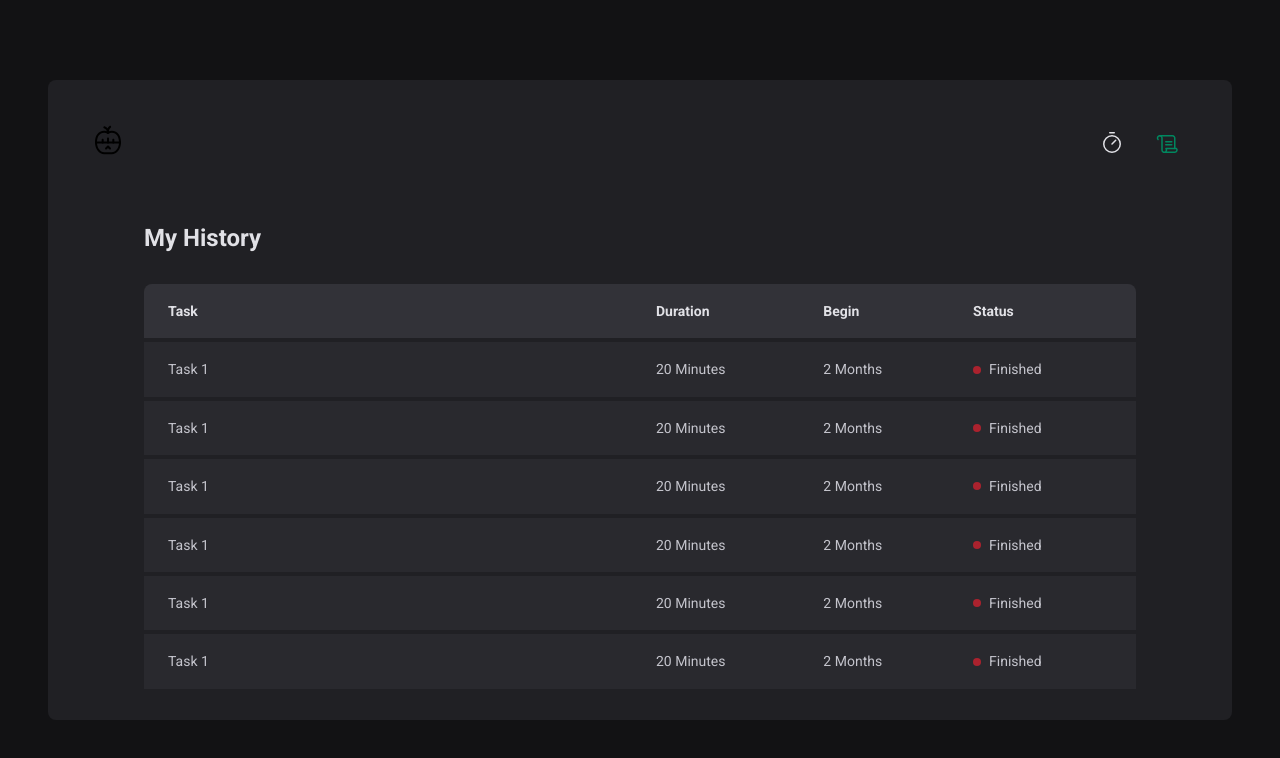
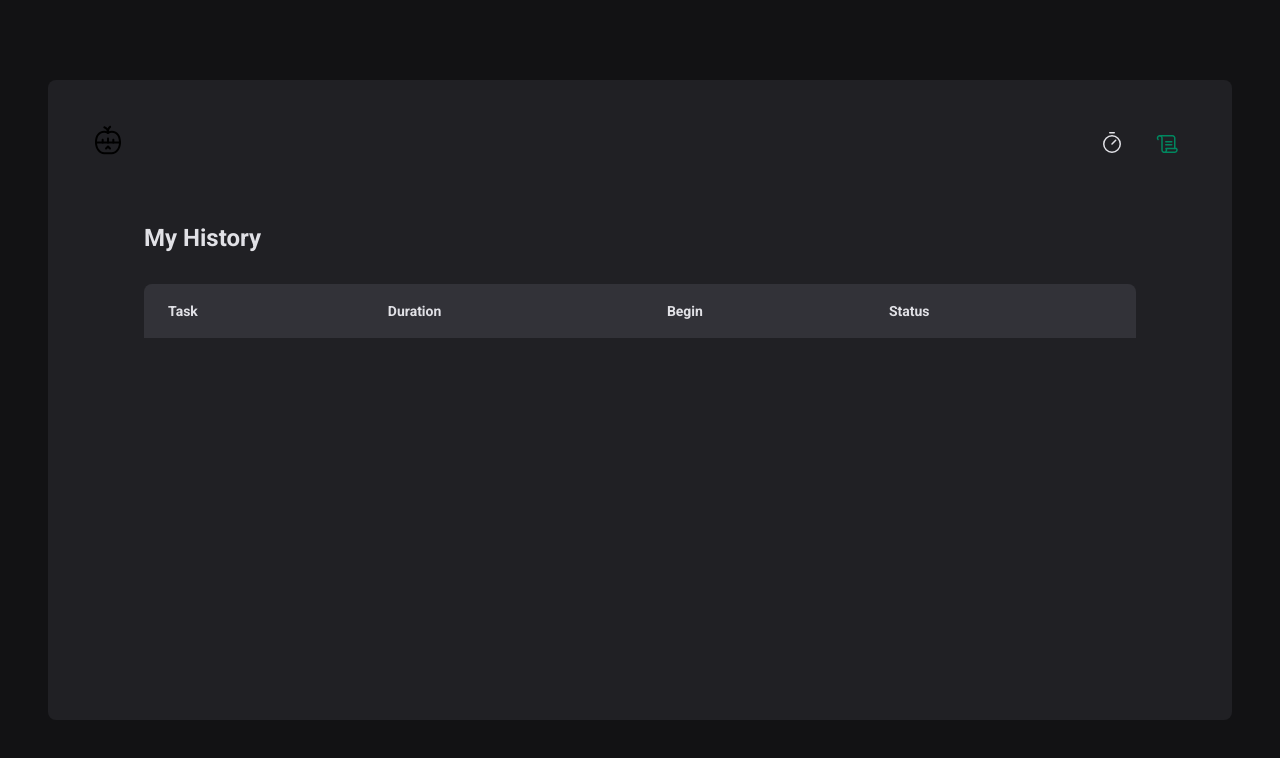
Before and after one commit to whoiswentz/react-pomodoro, a React (Vite) app: page /history in a window 1280 px wide. Shown: the top 758 px of the page. Built offline with nearby package versions, Linux system fonts and the light colour scheme.

Commit message:
feat(cycles): CycleForm and History page using context api

```diff
--- a/package.json
+++ b/package.json
@@ -11,6 +11,7 @@
   },
   "dependencies": {
     "@hookform/resolvers": "^3.3.2",
+    "date-fns": "^2.30.0",
     "phosphor-react": "^1.4.1",
     "react": "^18.2.0",
     "react-dom": "^18.2.0",
--- a/src/App.tsx
+++ b/src/App.tsx
@@ -1,5 +1,6 @@
 import { BrowserRouter } from "react-router-dom";
 import { ThemeProvider } from "styled-components";
+import { CycleContextProvider } from "./contexts/CycleContext";
 import { GlobalStyle } from "./global";
 import { Router } from "./Router";
 import { defaultTheme } from "./styles/theme/default";
@@ -9,7 +10,9 @@ export function App() {
     <ThemeProvider theme={defaultTheme}>
       <GlobalStyle />
       <BrowserRouter>
-        <Router />
+        <CycleContextProvider>
+          <Router />
+        </CycleContextProvider>
       </BrowserRouter>
     </ThemeProvider>
   )
--- /dev/null
+++ b/src/contexts/CycleContext.tsx
@@ -0,0 +1,79 @@
+import { createContext, ReactNode, useState } from "react";
+import { Cycle } from "../models/cycle";
+
+type CreateCycleData = {
+  task: string;
+  minutesAmount: number;
+}
+
+export type CycleContext = {
+  cycles: Cycle[]
+  activeCycle: Cycle | undefined
+  activeCycleId: string | null
+  amountSecondsPassed: number
+  markCurrentCycleAsFinished: () => void
+  setSecondsPassed: (seconds: number) => void
+  createNewCycle: (data: CreateCycleData) => void
+  interruptCurrentCycle: () => void
+}
+
+type CycleContextProviderProps = {
+  children: ReactNode
+}
+
+export const CycleContext = createContext<CycleContext>({} as CycleContext)
+
+export function CycleContextProvider({ children }: CycleContextProviderProps) {
+  const [activeCycleId, setActiveCycleId] = useState<string | null>(null)
+  const [cycles, setCycles] = useState<Cycle[]>([])
+  const [amountSecondsPassed, setAmountSecondPassed] = useState(0)
+
+  const activeCycle = cycles.find(c => c.id === activeCycleId)
+
+  function setSecondsPassed(seconds: number) {
+    setAmountSecondPassed(seconds)
+  }
+
+  function markCurrentCycleAsFinished() {
+    setCycles(state => state.map(c => {
+      if (c.id === activeCycleId)
+        return { ...c, finishedDate: new Date() }
+      return c
+    }))
+  }
+
+  function createNewCycle({ task, minutesAmount }: CreateCycleData) {
+    const id = String(new Date().getTime())
+    const startDate = new Date()
+    const newCycle: Cycle = { id, task, minutesAmount, startDate }
+    setCycles(state => [...state, newCycle])
+    setActiveCycleId(id)
+    setAmountSecondPassed(0)
+  }
+
+
+
+  function interruptCurrentCycle() {
+    setCycles(state => state.map(c => {
+      if (c.id === activeCycleId)
+        return { ...c, interruptedDate: new Date() }
+      return c
+    }))
+    setActiveCycleId(null)
+  }
+
+  return (
+    <CycleContext.Provider value={{
+      cycles,
+      activeCycle,
+      activeCycleId,
+      setSecondsPassed,
+      markCurrentCycleAsFinished,
+      createNewCycle,
+      interruptCurrentCycle,
+      amountSecondsPassed
+    }}>
+      {children}
+    </CycleContext.Provider>
+  )
+}
--- /dev/null
+++ b/src/models/cycle.ts
@@ -0,0 +1,8 @@
+export type Cycle = {
+  id: string
+  task: string
+  minutesAmount: number
+  startDate: Date
+  interruptedDate?: Date
+  finishedDate?: Date
+}
--- a/src/pages/History/index.tsx
+++ b/src/pages/History/index.tsx
@@ -1,6 +1,11 @@
+import { formatDistanceToNow } from 'date-fns';
+import { useContext } from "react";
+import { CycleContext } from "../../contexts/CycleContext";
 import { HistoryContainer, HistoryList, TaskStatus } from "./styles";
 
 export function History() {
+  const { cycles } = useContext(CycleContext);
+
   return (
     <HistoryContainer>
       <h1>My History</h1>
@@ -15,44 +20,20 @@ export function History() {
             </tr>
           </thead>
           <tbody>
-            <tr>
-              <td>Task 1</td>
-              <td>20 Minutes</td>
-              <td>2 Months</td>
-              <td>
-                <TaskStatus statusColor="red">Finished</TaskStatus>
-              </td>
-            </tr>
-            <tr>
-              <td>Task 1</td>
-              <td>20 Minutes</td>
-              <td>2 Months</td>
-              <td><TaskStatus statusColor="red">Finished</TaskStatus></td>
-            </tr>
-            <tr>
-              <td>Task 1</td>
-              <td>20 Minutes</td>
-              <td>2 Months</td>
-              <td><TaskStatus statusColor="red">Finished</TaskStatus></td>
-            </tr>
-            <tr>
-              <td>Task 1</td>
-              <td>20 Minutes</td>
-              <td>2 Months</td>
-              <td><TaskStatus statusColor="red">Finished</TaskStatus></td>
-            </tr>
-            <tr>
-              <td>Task 1</td>
-              <td>20 Minutes</td>
-              <td>2 Months</td>
-              <td><TaskStatus statusColor="red">Finished</TaskStatus></td>
-            </tr>
-            <tr>
-              <td>Task 1</td>
-              <td>20 Minutes</td>
-              <td>2 Months</td>
-              <td><TaskStatus statusColor="red">Finished</TaskStatus></td>
-            </tr>
+            {cycles.map(c => {
+              return (
+                <tr key={c.id}>
+                  <td>{c.task}</td>
+                  <td>{c.minutesAmount} Minutes</td>
+                  <td>{formatDistanceToNow(c.startDate, {addSuffix: true})}</td>
+                  <td>
+                    {c.finishedDate && <TaskStatus statusColor="green">Finished</TaskStatus>}
+                    {c.interruptedDate && <TaskStatus statusColor="red">Interrupted</TaskStatus>}
+                    {!c.finishedDate && !c.interruptedDate && <TaskStatus statusColor="yellow">In Progress</TaskStatus>}
+                  </td>
+                </tr>
+              )
+            })}
           </tbody>
         </table>
       </HistoryList>
--- /dev/null
+++ b/src/pages/Home/components/Coutdown/index.tsx
@@ -0,0 +1,64 @@
+import { differenceInSeconds } from 'date-fns';
+import { useContext, useEffect } from 'react';
+import { CycleContext } from '../../../../contexts/CycleContext';
+import { CountdownContainer, Separator } from "./styles";
+
+export function Coutdown() {
+  const {
+    activeCycle,
+    activeCycleId,
+    markCurrentCycleAsFinished,
+    amountSecondsPassed,
+    setSecondsPassed
+  } = useContext(CycleContext)
+
+  const totalSeconds = activeCycle ? activeCycle.minutesAmount * 60 : 0;
+  const currentSeconds = activeCycle ? totalSeconds - amountSecondsPassed : 0;
+
+  const minutesAmount = Math.floor(currentSeconds / 60);
+  const secondsAmount = currentSeconds % 60;
+
+  const minutes = String(minutesAmount).padStart(2, '0');
+  const seconds = String(secondsAmount).padStart(2, '0');
+
+  useEffect(() => {
+    let interval: number;
+
+    if (activeCycle) {
+      interval = setInterval(() => {
+        const secondsDifference = differenceInSeconds(new Date(), activeCycle.startDate)
+        if (secondsDifference >= totalSeconds) {
+          markCurrentCycleAsFinished()
+          setSecondsPassed(totalSeconds)
+          clearInterval(interval)
+        } else {
+          setSecondsPassed(secondsDifference)
+        }
+      }, 1000)
+    }
+
+    return () => {
+      clearInterval(interval)
+    }
+  }, [
+    activeCycleId,
+    totalSeconds,
+    activeCycle,
+    markCurrentCycleAsFinished,
+    setSecondsPassed
+  ])
+
+  useEffect(() => {
+    if (activeCycle) document.title = `${minutes}:${seconds}`
+  }, [activeCycle, minutes, seconds])
+
+  return (
+    <CountdownContainer>
+      <span>{minutes[0]}</span>
+      <span>{minutes[1]}</span>
+      <Separator>:</Separator>
+      <span>{seconds[0]}</span>
+      <span>{seconds[1]}</span>
+    </CountdownContainer>
+  )
+}
--- /dev/null
+++ b/src/pages/Home/components/NewCycleForm/index.tsx
@@ -0,0 +1,42 @@
+
+import { useContext } from 'react';
+import { useFormContext } from 'react-hook-form';
+import { CycleContext } from '../../../../contexts/CycleContext';
+import { FormContainer, MinuteInput, TaskInput } from "./styles";
+
+export function NewCycleForm() {
+  const { activeCycle } = useContext(CycleContext)
+  const { register } = useFormContext()
+
+  return (
+    <FormContainer>
+      <label htmlFor="task">I will work in</label>
+      <TaskInput
+        type="text"
+        list="task-sugentions"
+        id="task"
+        placeholder="give a name for your project"
+        disabled={!!activeCycle}
+        {...register('task')}
+      />
+
+      <datalist id="task-sugentions">
+        <option value="Task 1" />
+        <option value="Task 2" />
+        <option value="Task 3" />
+        <option value="Task 4" />
+      </datalist>
+
+      <label htmlFor="durationInMinutes">for</label>
+      <MinuteInput
+        type="number"
+        id="durationInMinutes"
+        placeholder="00"
+        step={5}
+        min={5}
+        max={60}
+        {...register('minutesAmount', { valueAsNumber: true })}
+      />
+    </FormContainer>
+  )
+}
--- a/src/pages/Home/index.tsx
+++ b/src/pages/Home/index.tsx
@@ -1,90 +1,62 @@
 import { zodResolver } from '@hookform/resolvers/zod';
-import { Play } from "phosphor-react";
-import { useForm } from 'react-hook-form';
+import { HandPalm, Play } from "phosphor-react";
+import { useContext } from 'react';
+import { FormProvider, useForm } from 'react-hook-form';
 import * as zod from 'zod';
+import { CycleContext } from '../../contexts/CycleContext';
+import { Coutdown } from './components/Coutdown';
+import { NewCycleForm } from './components/NewCycleForm';
 import {
-  CountdownContainer,
-  FormContainer,
-  HomeContainer,
-  MinuteInput,
-  Separator,
-  StartCountdownButton,
-  TaskInput
+  HomeContainer, StartCountdownButton, StopCountdownButton
 } from "./styles";
 
-const newTaskFormValidationSchema = zod.object({
+const newCycleFormValidationSchema = zod.object({
   task: zod.string().min(1, 'Please, inform the task'),
   minutesAmount: zod.number().min(5).max(60)
 })
 
-type NewTaskFormData = zod.infer<typeof newTaskFormValidationSchema>;
+type NewCycleFormData = zod.infer<typeof newCycleFormValidationSchema>;
 
 export function Home() {
-  const {
-    register,
-    handleSubmit,
-    watch,
-    reset,
-  } = useForm<NewTaskFormData>({
-    resolver: zodResolver(newTaskFormValidationSchema),
+  const { activeCycle, createNewCycle, interruptCurrentCycle } = useContext(CycleContext)
+
+  const cycleForm = useForm<NewCycleFormData>({
+    resolver: zodResolver(newCycleFormValidationSchema),
     defaultValues: {
       task: '',
       minutesAmount: 0
     }
   })
+  const { handleSubmit,  watch, reset } = cycleForm
 
   const taskWatch = watch('task')
-
   const isSubmitDisabled = !taskWatch
 
-  function handleCreateTask(data: NewTaskFormData) {
-    console.log(data)
+  function handleCreateNewCycle(data: NewCycleFormData) {
+    createNewCycle(data)
     reset()
   }
 
   return (
     <HomeContainer>
-      <form onSubmit={handleSubmit(handleCreateTask)} action="">
-        <FormContainer>
-          <label htmlFor="task">I will work in</label>
-          <TaskInput
-            type="text"
-            list="task-sugentions"
-            id="task"
-            placeholder="give a name for your project"
-            {...register('task')}
-          />
-          <datalist id="task-sugentions">
-            <option value="Task 1" />
-            <option value="Task 2" />
-            <option value="Task 3" />
-            <option value="Task 4" />
-          </datalist>
+      <form onSubmit={handleSubmit(handleCreateNewCycle)} action="">
+        <FormProvider {...cycleForm}>
+          <NewCycleForm />
+        </FormProvider>
+        <Coutdown />
 
-          <label htmlFor="durationInMinutes">for</label>
-          <MinuteInput
-            type="number"
-            id="durationInMinutes"
-            placeholder="00"
-            step={5}
-            min={5}
-            max={60}
-            {...register('minutesAmount', { valueAsNumber: true })}
-          />
-        </FormContainer>
+        {activeCycle ? (
+          <StopCountdownButton onClick={interruptCurrentCycle} type="button" >
+            <HandPalm size={24} />
+            Stop
+          </StopCountdownButton>
+        ) : (
+          <StartCountdownButton disabled={isSubmitDisabled} type="submit" >
+            <Play size={24} />
+            Start
+          </StartCountdownButton>
+        )}
 
-        <CountdownContainer>
-          <span>0</span>
-          <span>0</span>
-          <Separator>:</Separator>
-          <span>0</span>
-          <span>0</span>
-        </CountdownContainer>
-
-        <StartCountdownButton disabled={isSubmitDisabled} type="submit" >
-          <Play size={24} />
-          Start
-        </StartCountdownButton>
       </form>
     </HomeContainer>
   )
```
Also changed, not shown: src/pages/Home/components/Coutdown/styles.ts (added, +28 -0 lines), src/pages/Home/components/NewCycleForm/styles.ts (added, +45 -0 lines), src/pages/Home/styles.ts (+13 -73 lines), 1 other file (tests, documents, lock files or other folders).
